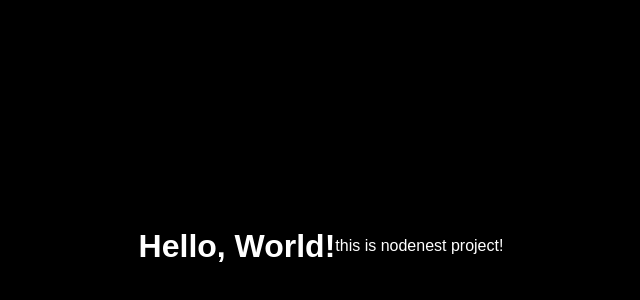
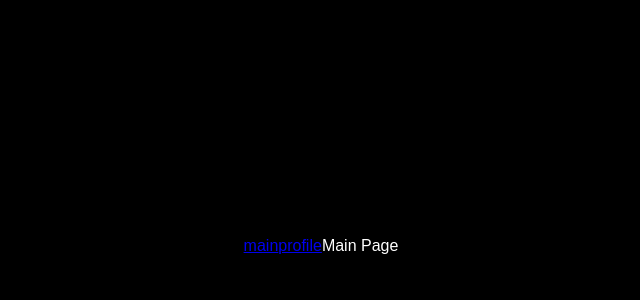
Before and after one commit to bbabdibakas/nodenest.frontend, a React app: page / in a window 1280 px wide. Shown: the part 154-454 px from the top of the page, without its empty margins (319-959 px from the left). Built offline with nearby package versions, Linux system fonts and the light colour scheme.

Commit message:
feat: installed react-router, added pages Main, Profile

```diff
--- a/package.json
+++ b/package.json
@@ -15,6 +15,7 @@
     "@types/node": "^24.0.1",
     "@types/react": "^19.1.8",
     "@types/react-dom": "^19.1.6",
+    "@types/react-router": "^5.1.20",
     "@types/webpack": "^5.28.5",
     "css-loader": "^7.1.2",
     "html-webpack-plugin": "^5.6.3",
@@ -31,6 +32,7 @@
   },
   "dependencies": {
     "react": "^19.1.0",
-    "react-dom": "^19.1.0"
+    "react-dom": "^19.1.0",
+    "react-router": "^7.6.2"
   }
 }
--- a/src/App.tsx
+++ b/src/App.tsx
@@ -1,13 +1,17 @@
+import {Link, Route, Routes} from "react-router";
+import MainPage from "./pages/MainPage";
+import ProfilePage from "./pages/ProfilePage";
+
 const App = () => {
     return (
         <div className="wrapper">
             <div className="container">
-                <h1>
-                    Hello, World!
-                </h1>
-                <p>
-                    this is nodenest project!
-                </p>
+                <Link to={'/'}>main</Link>
+                <Link to={'/profile'}>profile</Link>
+                <Routes>
+                    <Route path={'/'} element={<MainPage/>}/>
+                    <Route path={'/profile'} element={<ProfilePage/>}/>
+                </Routes>
             </div>
         </div>
     )
--- a/src/index.tsx
+++ b/src/index.tsx
@@ -1,11 +1,14 @@
 import {createRoot} from "react-dom/client";
 import './styles/index.scss'
 import App from "./App";
+import {BrowserRouter} from "react-router";
 
 const rootElement = document.getElementById('root');
 if (rootElement) {
     const root = createRoot(rootElement);
     root.render(
-        <App/>
+        <BrowserRouter>
+            <App/>
+        </BrowserRouter>
     )
 }
--- /dev/null
+++ b/src/pages/MainPage.tsx
@@ -0,0 +1,9 @@
+const MainPage = () => {
+    return (
+        <div className="page">
+            Main Page
+        </div>
+    )
+}
+
+export default MainPage;
--- /dev/null
+++ b/src/pages/ProfilePage.tsx
@@ -0,0 +1,9 @@
+const ProfilePage = () => {
+    return (
+        <div className="page">
+            Profile Page
+        </div>
+    )
+}
+
+export default ProfilePage;
--- a/webpack.config.ts
+++ b/webpack.config.ts
@@ -53,6 +53,7 @@ export default (env: IEnv) => {
         devtool: isDev ?  'inline-source-map' : undefined,
         devServer: isDev ? {
             port: 3000,
+            historyApiFallback: true
         } : undefined
     }
 
```
Also changed, not shown: 1 other file (tests, documents, lock files or other folders).
